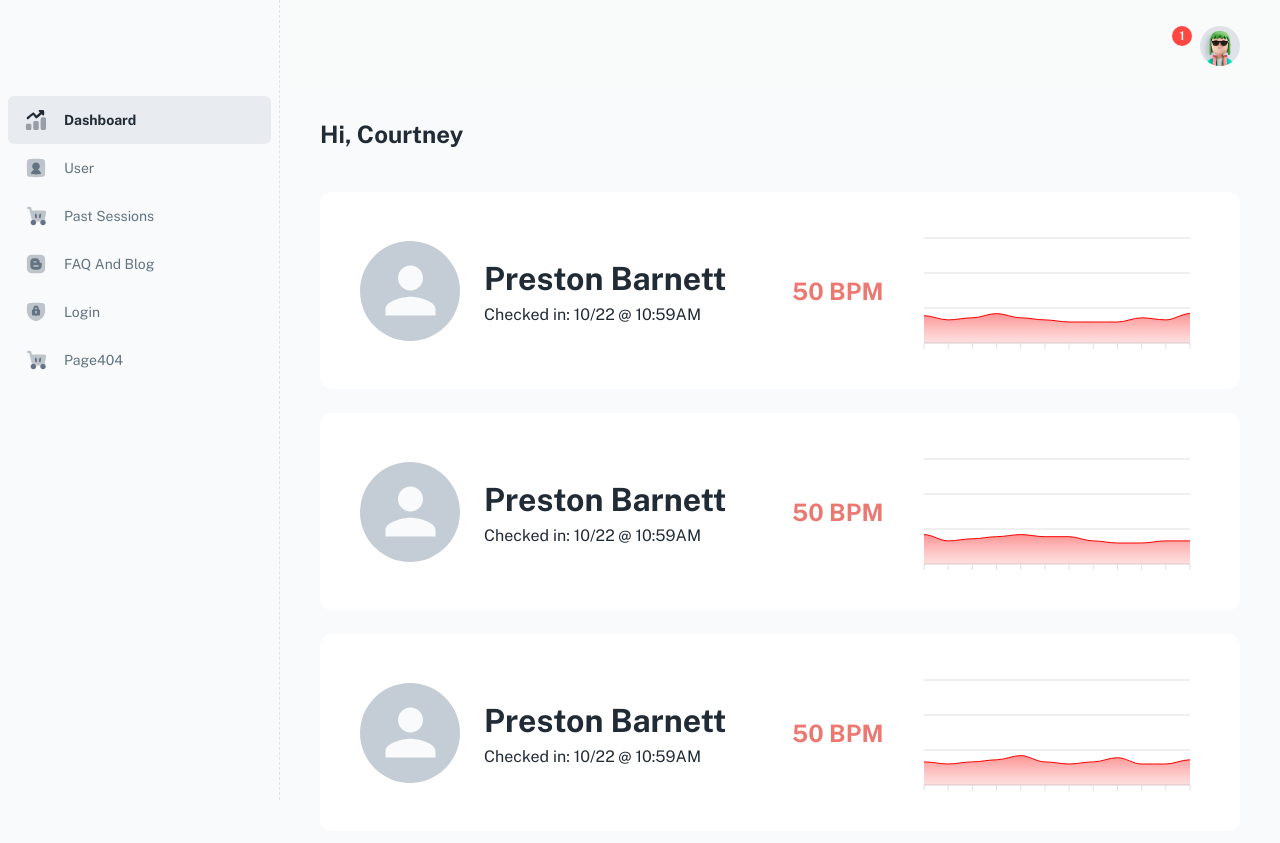
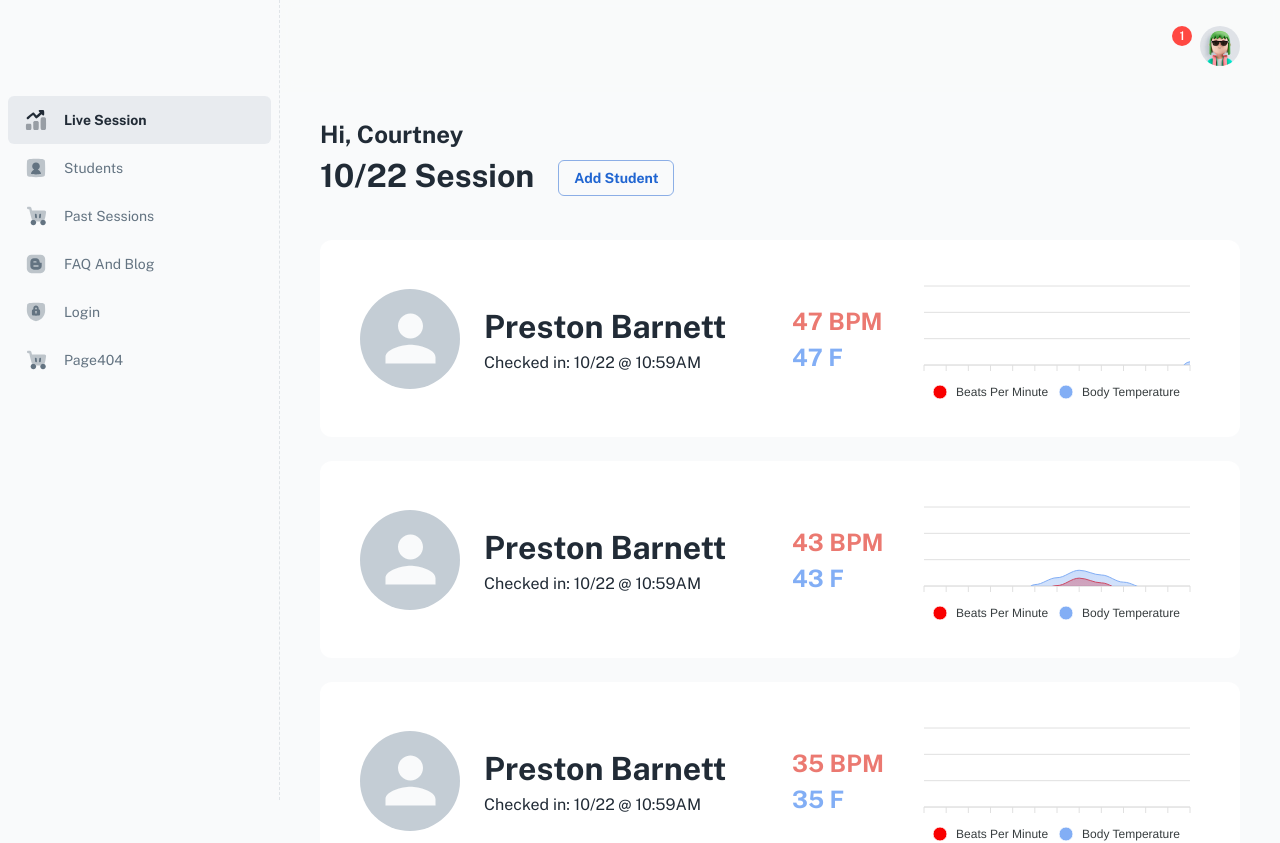
Before and after one commit to scgrady13/CodeForGood2022, a React (Create React App) app in the folder frontend/app/: page /dashboard/app in a window 1280 px wide. Shown: the top 843 px of the page. Built offline with nearby package versions, Linux system fonts and the light colour scheme; some icons are missing; a web font is replaced by a local one.

Commit message:
Update front page components

```diff
--- a/frontend/app/src/components/timeseries/index.js
+++ b/frontend/app/src/components/timeseries/index.js
@@ -11,7 +11,11 @@ const ApexChart = ({ data }) => {
                 series={[
                     {
                         name: "Beats per Minute",
-                        data: data?.slice(-60).map(data => data.bid)
+                        data: data?.slice(-60).map(data => data)
+                    },
+                    {
+                        name: "Body Temperature",
+                        data: data?.slice(-60).map(data => data + 5)
                     }
                 ]}
 
@@ -24,11 +28,11 @@ const ApexChart = ({ data }) => {
                             enabled: false
                         }
                     },
-                    colors: ['#f90000'],
+                    colors: ['#f90000', '#82aef5'],
                     stroke: { width: 1, curve: 'smooth' },
                     dataLabels: { enabled: false },
                     xaxis: {
-                        categories: data?.slice(-60).map(data => data.bid),
+                        categories: data?.slice(-60).map(data => data),
                         labels: {
                             show: false,
                         },
--- a/frontend/app/src/layouts/dashboard/nav/config.js
+++ b/frontend/app/src/layouts/dashboard/nav/config.js
@@ -7,12 +7,12 @@ const icon = (name) => <SvgColor src={`/assets/icons/navbar/${name}.svg`} sx={{
 
 const navConfig = [
   {
-    title: 'dashboard',
+    title: 'Live Session',
     path: '/dashboard/app',
     icon: icon('ic_analytics'),
   },
   {
-    title: 'user',
+    title: 'Students',
     path: '/dashboard/user',
     icon: icon('ic_user'),
   },
--- a/frontend/app/src/pages/DashboardAppPage.js
+++ b/frontend/app/src/pages/DashboardAppPage.js
@@ -3,7 +3,7 @@ import { Helmet } from 'react-helmet-async';
 import { faker } from '@faker-js/faker';
 // @mui
 import { useTheme } from '@mui/material/styles';
-import { Grid, Container, Typography } from '@mui/material';
+import { Grid, Container, Typography, Box, Button } from '@mui/material';
 // components
 import Iconify from '../components/iconify';
 // sections
@@ -32,9 +32,21 @@ export default function DashboardAppPage() {
       </Helmet>
 
       <Container maxWidth="xl">
-        <Typography variant="h4" sx={{ mb: 5 }}>
-          Hi, Courtney
-        </Typography>
+
+        <Box sx={{ display: 'flex', alignItems: 'center', textAlign: 'left' }}>
+          <Box>
+            <Typography variant="h4">
+              Hi, Courtney
+            </Typography>
+
+            <Typography variant="h3" sx={{ mb: 5 }}>
+              10/22 Session
+            </Typography>
+          </Box>
+          <Box>
+            <Button sx={{ ml: 3 }} variant="outlined">Add Student</Button>
+          </Box>
+        </Box>
 
         <Grid container spacing={3}>
           <Grid item xs={12} sm={12} md={12}>
--- a/frontend/app/src/sections/@dashboard/app/AppUserData.js
+++ b/frontend/app/src/sections/@dashboard/app/AppUserData.js
@@ -32,11 +32,11 @@ AppUserData.propTypes = {
 };
 
 export default function AppUserData({ title, total, icon, color = 'primary', sx, ...other }) {
-    const [testData, setTestData] = useState([]);
+    const [testData, setTestData] = useState([0]);
 
     useEffect(() => {
       const timer = setInterval(() => {
-        setTestData(testData => [...testData, {bid: Math.floor(Math.random() * 5) + 60}]);
+        setTestData(testData => [...testData, testData.at(-1) * .85 + Math.floor(Math.random() * 15) + 15 * .15]);
       }, 500);
       return () => { clearInterval(timer) }
     }, []);
@@ -49,7 +49,7 @@ export default function AppUserData({ title, total, icon, color = 'primary', sx,
             boxShadow: 0,
             textAlign: 'center',
             color: (theme) => theme.palette[color].darker,
-            bgcolor: (theme) => theme.palette[color].lighter,
+            bgcolor: (theme) => theme.palette[testData.at(-1) < 62 ? "background" : "error"].lighter,
             ...sx,
         }}
         {...other}
@@ -67,9 +67,10 @@ export default function AppUserData({ title, total, icon, color = 'primary', sx,
                 <Grid item xs={6} sm={6} md={6}>
                     <Box sx={{ display: 'flex', alignItems: 'center', textAlign: 'left' }}>
                         <Box sx={{ flexBasis: 125 }}>
-                            <Typography variant="h4" color="#eb7971">50 BPM</Typography>
+                            <Typography variant="h4" color="#eb7971">{testData.at(-1).toFixed(0)} BPM</Typography>
+                            <Typography variant="h4" color="#82aef5">{testData.at(-1).toFixed(0)} F</Typography>
                         </Box>
-                        <Box sx={{ flexGrow: 1 }}>
+                        <Box sx={{ flexGrow: 1, alignItems: 'center' }}>
                             <ApexChart data={testData} />
                         </Box>
                     </Box>
```
